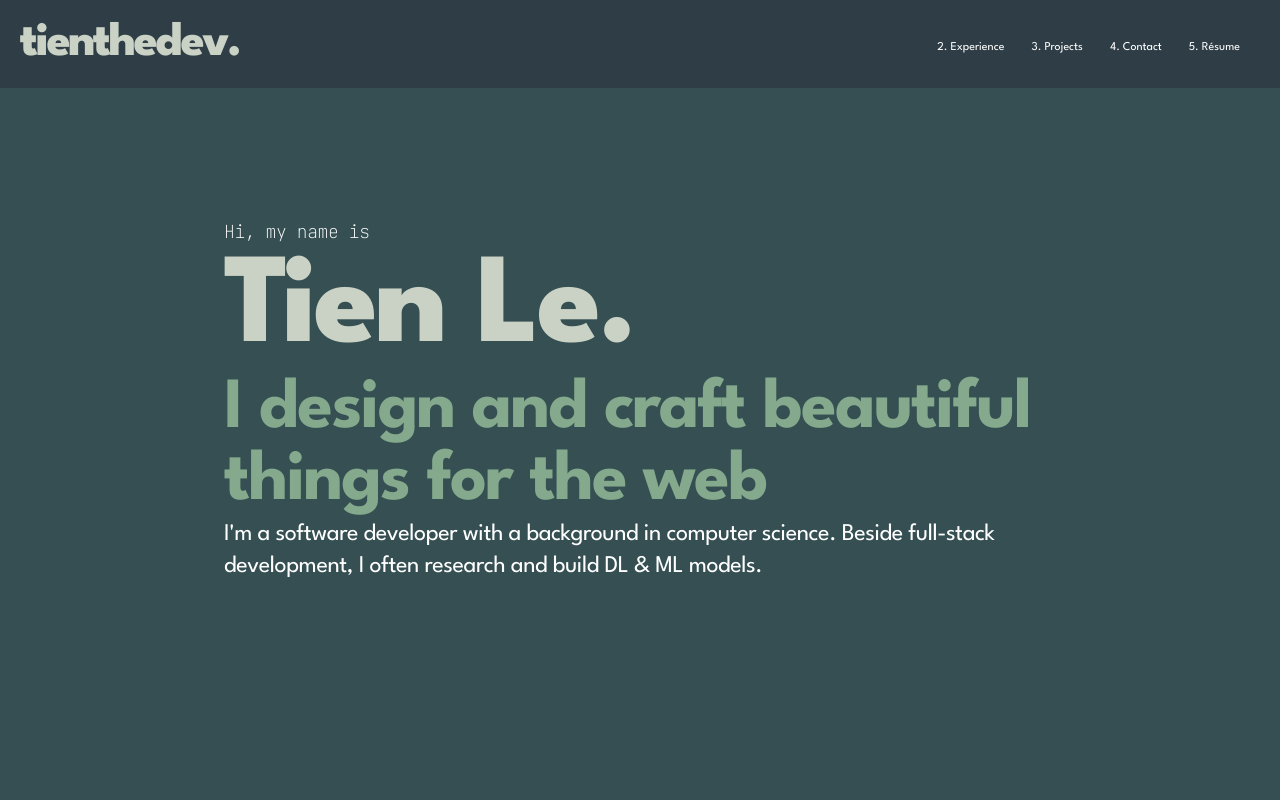
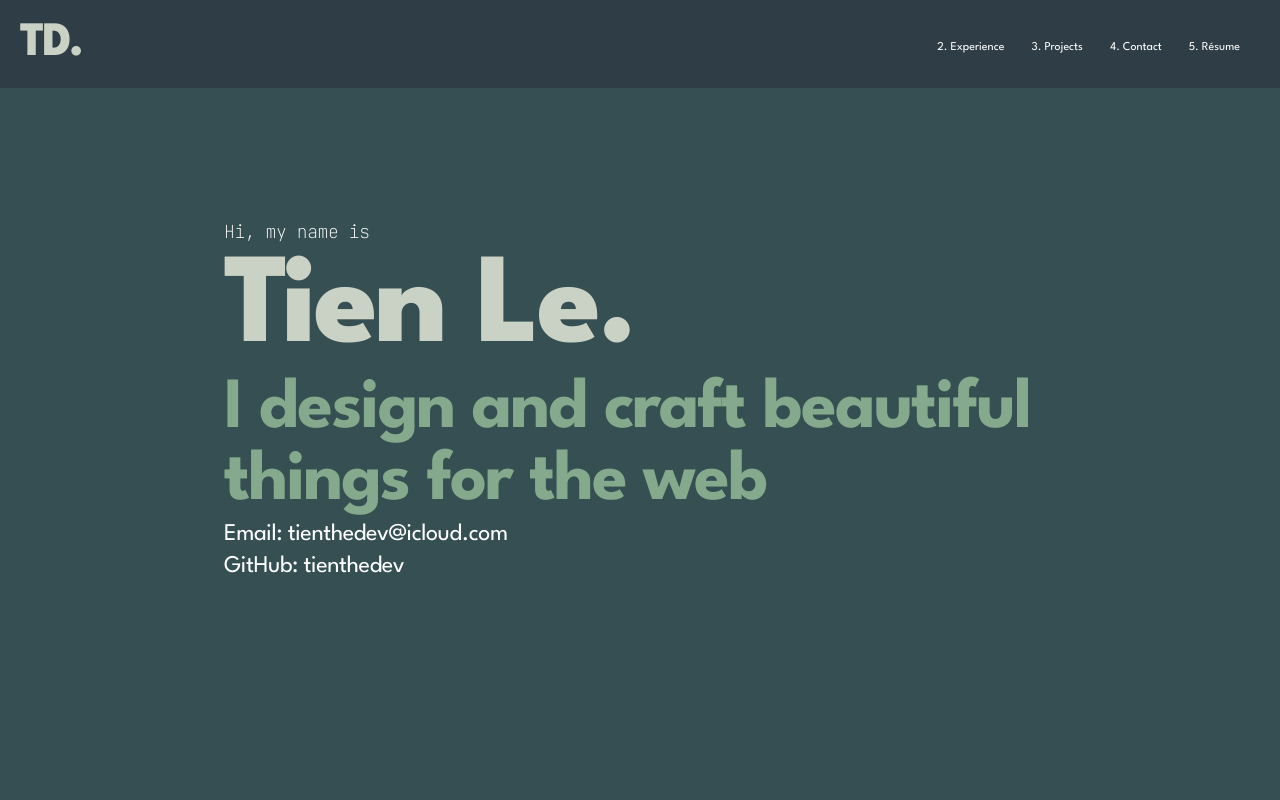
Before and after one commit to tienthedev/v3.tienl.dev, a Next.js app: page / in a window 1280 px wide. Shown: the top 800 px of the page. Built offline with nearby package versions, Linux system fonts and the light colour scheme.

Commit message:
modified

```diff
--- a/src/components/Experience/Experience.tsx
+++ b/src/components/Experience/Experience.tsx
@@ -11,7 +11,7 @@ const Experience: React.FC = () => {
             className={`h-fit pb-20 flex flex-col justify-center items-center text-left -tracking-wide px-10 lg:px-56 ${leagueSpartan.className} z-0`}
         >
             <div className="div flex flex-col">
-                <p className="pb-2 lg:text-6xl font-extrabold tracking-tighter text-4xl  text-secondary animate-fadeUp delay-600 hidden-initially">
+                <p className="pb-2 lg:text-6xl font-extrabold tracking-tighter text-4xl  text-secondary ">
                     Experience
                 </p>
                 <ol className="relative border-l mx-5 border-white ">
--- a/src/components/Hero/Hero.tsx
+++ b/src/components/Hero/Hero.tsx
@@ -33,11 +33,15 @@ const Hero: React.FC = () => {
               <h1 className={`lg:text-lg text-md text-white font-thin  ${jetbrains_mono.className}`}>Hi, my name is</h1>
               <h1 className={`lg:text-9xl text-7xl font-extrabold tracking-tight text-secondary  `}>Tien
                   Le.</h1>
-              <h1 className={`lg:text-7xl text-5xl font-bold tracking-tight text-tertiary  `}>I
-                  design and craft beautiful things for the web</h1>
+              <h1 className={`lg:text-7xl text-5xl font-bold tracking-tight text-tertiary  `}>
+                  I design and craft beautiful things for the web</h1>
               <h1 className="lg:text-2xl text-md text-white  ">
-                  {"I'm a software developer with a background in computer science. Beside full-stack development, I often research and build DL & ML models."}
+                  Email: tienthedev@icloud.com
               </h1>
+              <h1 className="lg:text-2xl text-md text-white  ">
+                  GitHub: tienthedev
+              </h1>
+
           </div>
       </div>
         </motion.section>
--- a/src/components/Navbar/Navbar.tsx
+++ b/src/components/Navbar/Navbar.tsx
@@ -35,7 +35,7 @@ const Navbar: React.FC = () => {
                     href="/"
                     className={`hover:transform hover:-translate-x-1 hover:-translate-y-1 transition-transform duration-300 ease-in-out font-extrabold text-5xl text-secondary tracking-tighter animate-fadeUp`}
                 >
-                    tienthedev.
+                    TD.
                 </Link>
                 <motion.section
                     variants={fadeDownVariants}
```
